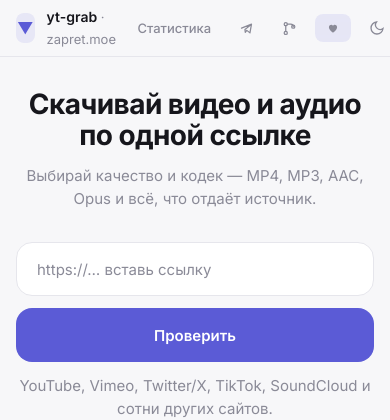
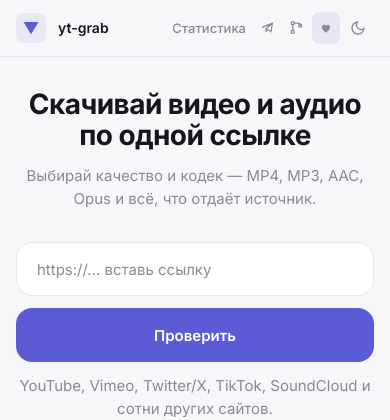
Before and after one commit to zapret-discordyoutube/yt-dlp-gui, a Flask app: page / in a window 390 px wide. Shown: the top 420 px of the page. Run offline with Flask 3, Linux system fonts and the light colour scheme.

Commit message:
Шапка помещается на узком экране после добавления четвёртой ссылки
Ссылка на канал перегрузила шапку: на 375px её содержимое занимало 379px
при доступных 343, и вся страница получала горизонтальный скролл. Регрессия
предыдущего коммита, поймана замером scrollWidth.

На узком экране скрывается подпись домена у логотипа (он и так виден в
адресной строке) и поджимаются отступы ссылок. Проверено на 320, 375, 414,
700 и 1100 пикселях, а также на странице статистики: скролла нет нигде.

Co-Authored-By: Claude Opus 5 (1M context) <noreply@anthropic.com>
Claude-Session: https://claude.ai/code/session_01AwY2Cg54RK7WZdvMaLV5Di

```diff
--- a/static/style.css
+++ b/static/style.css
@@ -528,3 +528,13 @@ footer p{margin:0 0 6px}
     clip:rect(0,0,0,0); white-space:nowrap}
   .topnav__ch{padding:8px}
 }
+
+/* На узком экране шапка с четырьмя ссылками не помещалась и давала
+   горизонтальный скролл всей страницы: убираем подпись домена у логотипа
+   и поджимаем отступы. Домен и так виден в адресной строке. */
+@media (max-width:640px){
+  .brand__sub{display:none}
+  .topnav{gap:2px}
+  .topnav a{padding:8px 6px}
+  .icon-btn{width:32px}
+}
```
